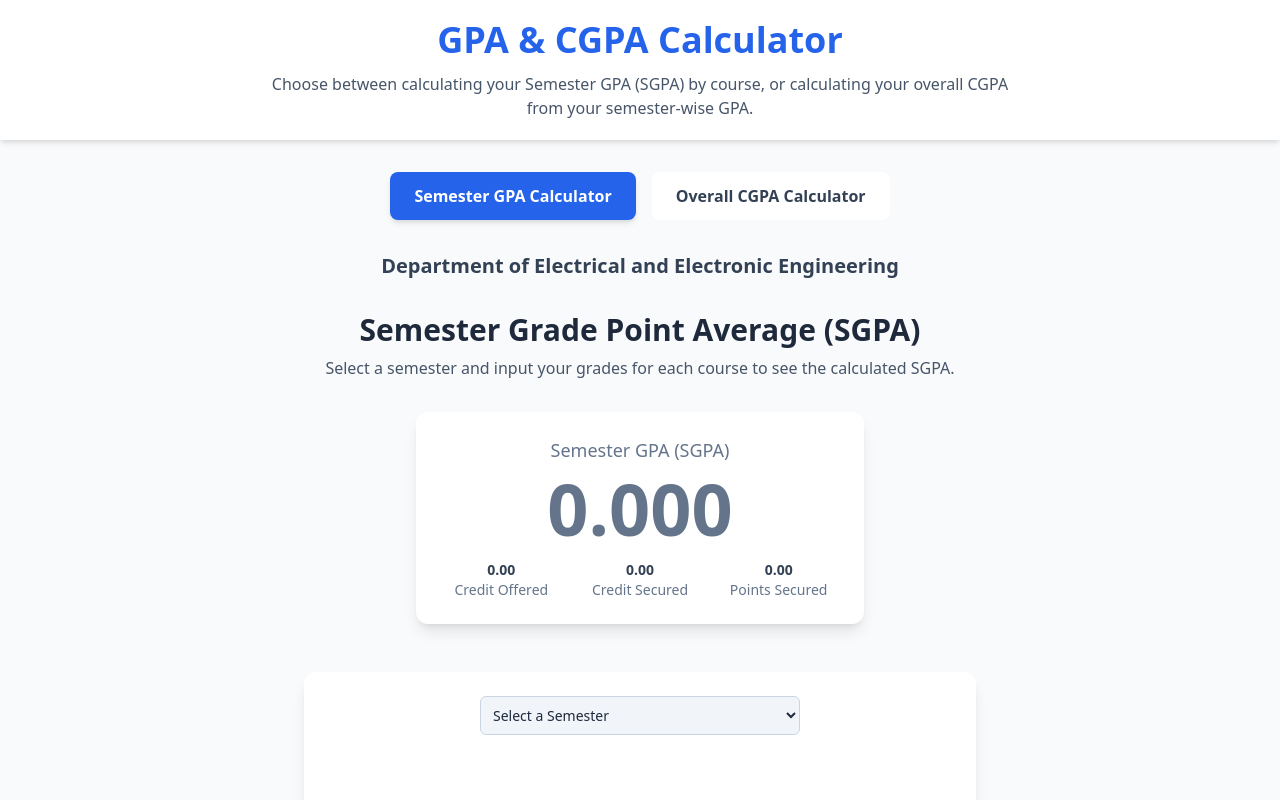
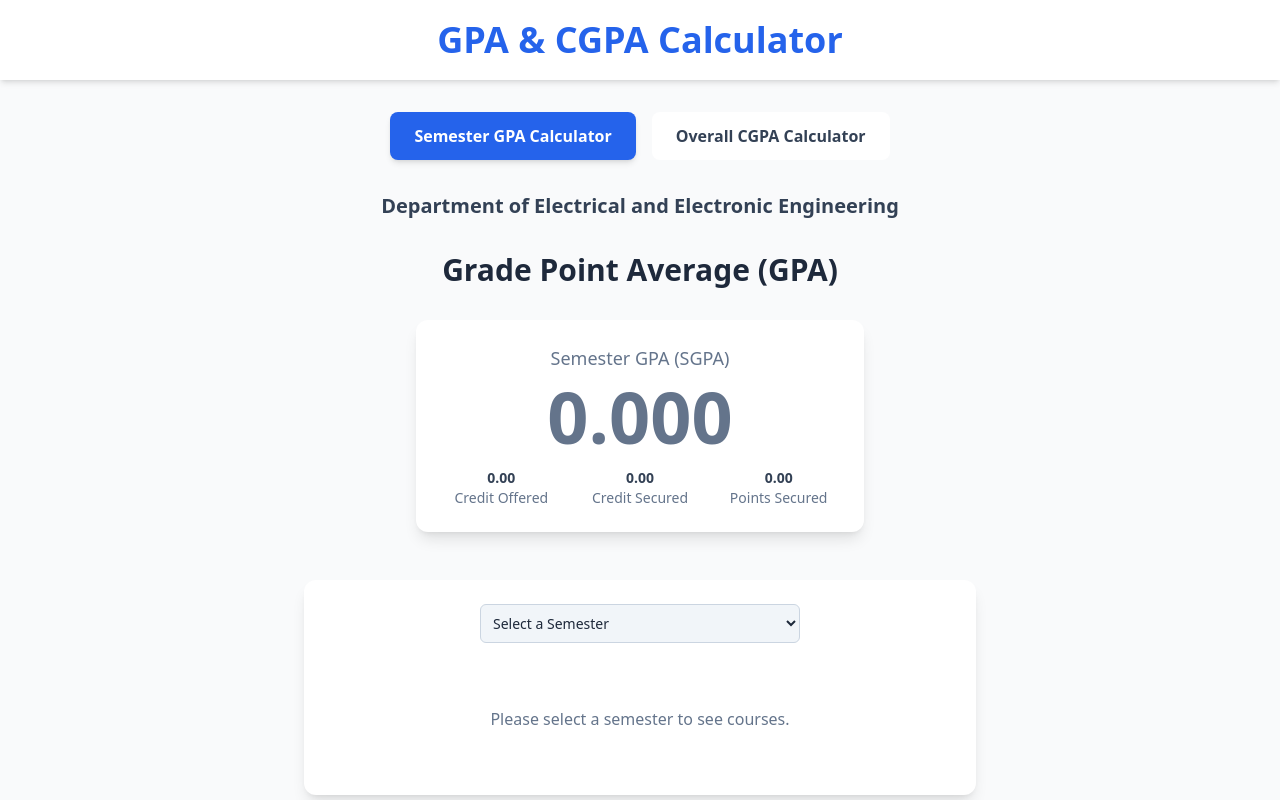
Before and after one commit to IntrorvertedSunax/cgpa-calculator, a React (Vite) app: page / in a window 1280 px wide. Shown: the top 800 px of the page. Built offline with nearby package versions, Linux system fonts and the light colour scheme.

Commit message:
update 4.1 course

```diff
--- a/components/CgpaCalculator.tsx
+++ b/components/CgpaCalculator.tsx
@@ -58,9 +58,6 @@ const CgpaCalculator: React.FC = () => {
                 <h2 className="text-3xl font-bold text-slate-800 dark:text-slate-200 mt-1 mb-2">
                     Cumulative Grade Point Average (CGPA)
                 </h2>
-                <p className="text-slate-600 dark:text-slate-400 max-w-2xl mx-auto">
-                    Enter the GPA you obtained in each semester. The CGPA will be calculated based on the official credit distribution for each semester.
-                </p>
             </div>
 
             <CgpaDisplay cgpa={cgpaData.cgpa} totalCredits={cgpaData.totalCredits} />
--- a/components/Header.tsx
+++ b/components/Header.tsx
@@ -7,9 +7,6 @@ const Header: React.FC = () => {
         <h1 className="text-4xl font-extrabold text-primary-600 dark:text-primary-400">
           GPA &amp; CGPA Calculator
         </h1>
-        <p className="mt-3 text-slate-600 dark:text-slate-300 max-w-3xl mx-auto">
-          Choose between calculating your Semester GPA (SGPA) by course, or calculating your overall CGPA from your semester-wise GPA.
-        </p>
       </div>
     </header>
   );
--- a/components/SgpaCalculator.tsx
+++ b/components/SgpaCalculator.tsx
@@ -57,11 +57,8 @@ const SgpaCalculator: React.FC = () => {
     <div>
         <div className="text-center mb-8">
             <h2 className="text-3xl font-bold text-slate-800 dark:text-slate-200 mt-1 mb-2">
-                Semester Grade Point Average (SGPA)
+                Grade Point Average (GPA)
             </h2>
-            <p className="text-slate-600 dark:text-slate-400 max-w-2xl mx-auto">
-                Select a semester and input your grades for each course to see the calculated SGPA.
-            </p>
         </div>
 
         <SgpaDisplay
--- a/constants.ts
+++ b/constants.ts
@@ -85,6 +85,7 @@ export const SEMESTER_COURSES: SemesterCourses = {
     { code: 'EEE392', name: 'Power System I Lab', credits: 1.5 },
   ],
   '4.1': [
+    { code: 'EEE409', name: 'Project and Thesis', credits: 1 },
     { code: 'EEE401', name: 'Digital Signal Processing', credits: 3 },
     { code: 'EEE402', name: 'Digital Signal Processing Lab', credits: 1.5 },
     { code: 'EEE411', name: 'Power System Protection', credits: 3 },
```
